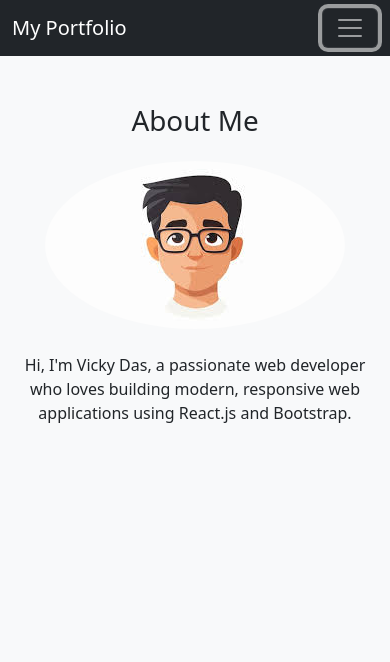
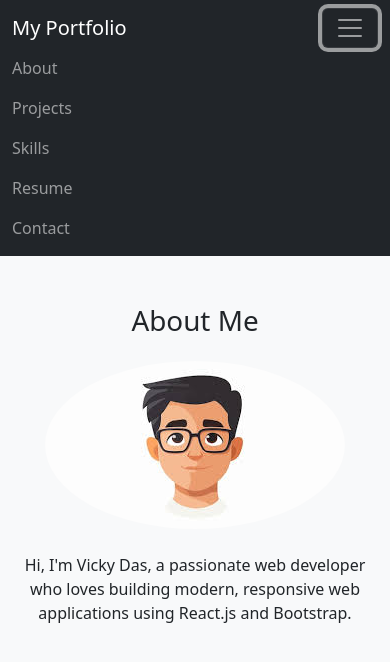
Before and after one commit to vickycode88/portfolio_app, a React (Create React App) app: page / in a window 390 px wide. Both pictures are taken after a click on the button "Toggle navigation". Shown: the top 662 px of the page. Built offline with nearby package versions, Linux system fonts and the light colour scheme.

Commit message:
Update Navbar.js

```diff
--- a/src/components/Navbar.js
+++ b/src/components/Navbar.js
@@ -1,21 +1,74 @@
+// import React from "react";
+// import { Link } from "react-router-dom";
+
+// function Navbar() {
+//   return (
+//     <nav className="navbar navbar-expand-lg navbar-dark bg-dark sticky-top">
+//       <div className="container">
+//         <Link className="navbar-brand" to="/">My Portfolio</Link>
+//         <button className="navbar-toggler" type="button" data-bs-toggle="collapse" data-bs-target="#navbarNav">
+//           <span className="navbar-toggler-icon"></span>
+//         </button>
+//         <div className="collapse navbar-collapse" id="navbarNav">
+//           <ul className="navbar-nav ms-auto">
+//             <li className="nav-item"><Link className="nav-link" to="/">About</Link></li>
+//             <li className="nav-item"><Link className="nav-link" to="/projects">Projects</Link></li>
+//             <li className="nav-item"><Link className="nav-link" to="/skills">Skills</Link></li>
+//             <li className="nav-item"><Link className="nav-link" to="/resume">Resume</Link></li>
+//             <li className="nav-item"><Link className="nav-link" to="/contact">Contact</Link></li>
+//           </ul>
+//         </div>
+//       </div>
+//     </nav>
+//   );
+// }
+
+// export default Navbar;
+
+
 import React from "react";
 import { Link } from "react-router-dom";
+import "bootstrap/dist/css/bootstrap.min.css";
+import "bootstrap/dist/js/bootstrap.bundle.min.js";
+
 
 function Navbar() {
   return (
     <nav className="navbar navbar-expand-lg navbar-dark bg-dark sticky-top">
       <div className="container">
         <Link className="navbar-brand" to="/">My Portfolio</Link>
-        <button className="navbar-toggler" type="button" data-bs-toggle="collapse" data-bs-target="#navbarNav">
+
+        {/* Toggler Button */}
+        <button
+          className="navbar-toggler"
+          type="button"
+          data-bs-toggle="collapse"
+          data-bs-target="#navbarNav"
+          aria-controls="navbarNav"
+          aria-expanded="false"
+          aria-label="Toggle navigation"
+        >
           <span className="navbar-toggler-icon"></span>
         </button>
+
+        {/* Collapsible Section */}
         <div className="collapse navbar-collapse" id="navbarNav">
           <ul className="navbar-nav ms-auto">
-            <li className="nav-item"><Link className="nav-link" to="/">About</Link></li>
-            <li className="nav-item"><Link className="nav-link" to="/projects">Projects</Link></li>
-            <li className="nav-item"><Link className="nav-link" to="/skills">Skills</Link></li>
-            <li className="nav-item"><Link className="nav-link" to="/resume">Resume</Link></li>
-            <li className="nav-item"><Link className="nav-link" to="/contact">Contact</Link></li>
+            <li className="nav-item">
+              <Link className="nav-link" to="/" data-bs-toggle="collapse" data-bs-target=".navbar-collapse.show">About</Link>
+            </li>
+            <li className="nav-item">
+              <Link className="nav-link" to="/projects" data-bs-toggle="collapse" data-bs-target=".navbar-collapse.show">Projects</Link>
+            </li>
+            <li className="nav-item">
+              <Link className="nav-link" to="/skills" data-bs-toggle="collapse" data-bs-target=".navbar-collapse.show">Skills</Link>
+            </li>
+            <li className="nav-item">
+              <Link className="nav-link" to="/resume" data-bs-toggle="collapse" data-bs-target=".navbar-collapse.show">Resume</Link>
+            </li>
+            <li className="nav-item">
+              <Link className="nav-link" to="/contact" data-bs-toggle="collapse" data-bs-target=".navbar-collapse.show">Contact</Link>
+            </li>
           </ul>
         </div>
       </div>
```
